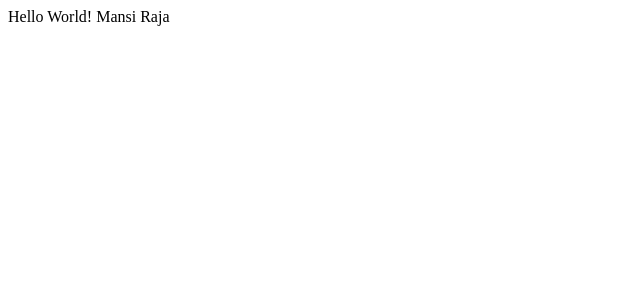
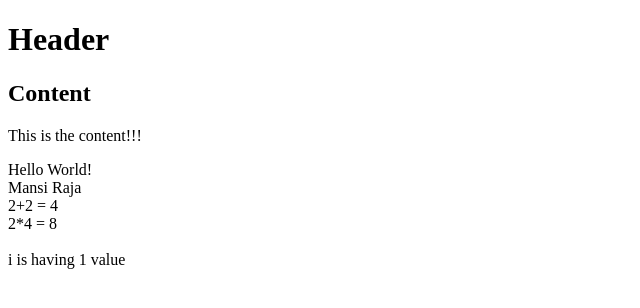
Before and after one commit to mansi-raja5/reactApp, a React app: page / in a window 1280 px wide. Shown: the top 308 px of the page, without its empty margins (0-640 px from the left). Built offline with nearby package versions, Linux system fonts and the light colour scheme.

Commit message:
Some react syntax

```diff
--- a/App.jsx
+++ b/App.jsx
@@ -2,10 +2,22 @@ import React from 'react';
 
 class App extends React.Component{
 	render(){
+		var i = 1;
 		return(
 			<div>
+				<h1>Header</h1>
+				<h2>Content</h2>
+				<p data-myattribute = "somevalue">This is the content!!!</p>
 				Hello World!
+				<br/>
 				Mansi Raja
+				<br/>
+				2+2 = {2+2}
+				<br/>
+				2*4 = {2*4}
+				<br/>
+				<br/>
+				{i==1 ? "i is having 1 value" : "no value"}
 			</div>
 		);
 	}
```
